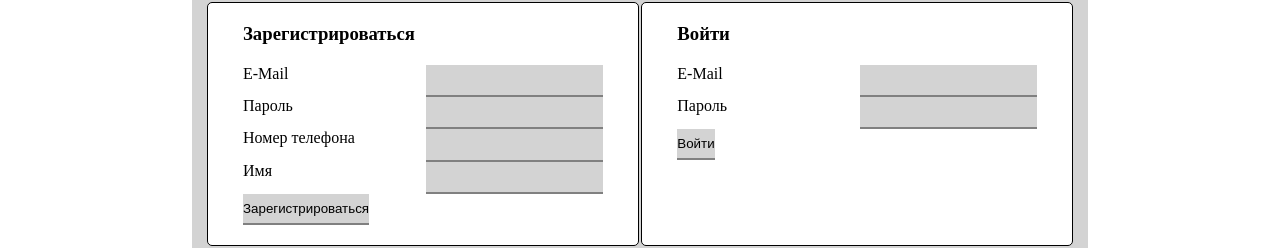
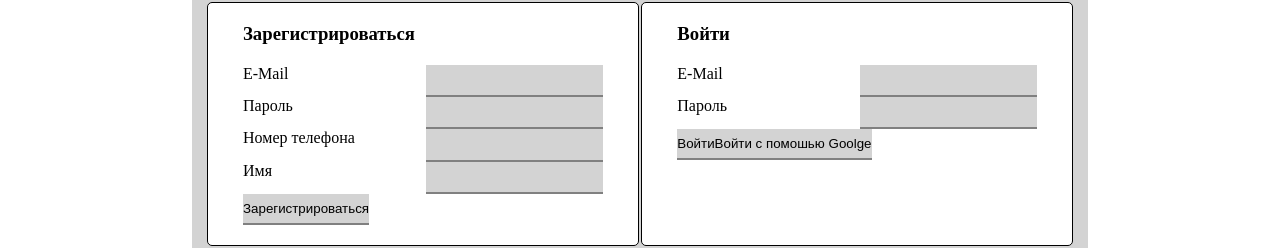
Before and after one commit to Makarov-Ivan/final_project-1, a React (Create React App) app: page /enter in a window 1280 px wide. Shown: the part 109-357 px from the top of the page. Built offline with nearby package versions, Linux system fonts and the light colour scheme; no server answers.

Commit message:
now we can enter with google

```diff
--- a/src/components/enterComponent/enterComponent.jsx
+++ b/src/components/enterComponent/enterComponent.jsx
@@ -2,6 +2,8 @@ import React from "react";
 import { Input } from "../InputComponent/inputComponent";
 
 import { EnterForm } from "./ent";
+
+import { signInWithGoogle } from "../../firebase/firebase.utils";
 export const Enter = () => {
   return (
     <React.Fragment>
@@ -15,6 +17,11 @@ export const Enter = () => {
           return <Input key={i} {...item} />;
         })}
         <input type='submit' value='Войти' />
+        <input
+          type='submit'
+          value='Войти с помошью Goolge'
+          onClick={signInWithGoogle}
+        />
       </form>
     </React.Fragment>
   );
--- a/src/firebase/firebase.utils.js
+++ b/src/firebase/firebase.utils.js
@@ -13,3 +13,14 @@ const config = {
 };
 
 firebase.initializeApp(config);
+
+export const auth = firebase.auth();
+export const firestore = firebase.firestore();
+
+const provider = new firebase.auth.GoogleAuthProvider();
+provider.setCustomParameters({ prompt: "select_account" });
+
+//enter with google
+export const signInWithGoogle = () => auth.signInWithPopup(provider);
+
+export default firebase;
```
